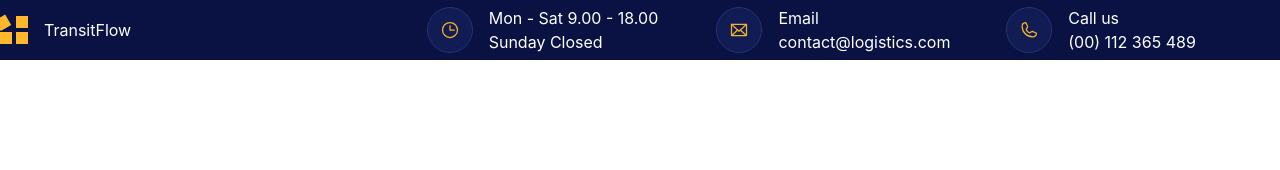
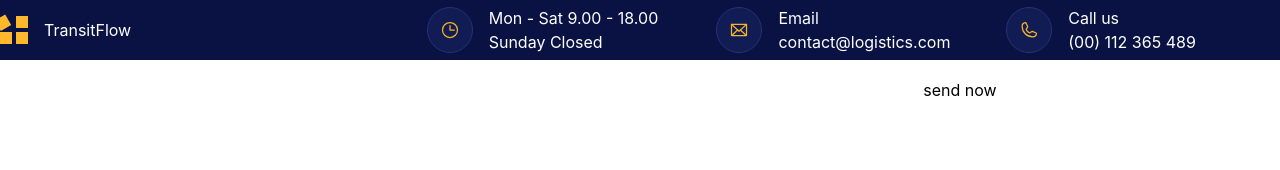
Before and after one commit to smartcollins/logistics, a React (Create React App) app: page /nav in a window 1280 px wide. Shown: the top 170 px of the page. Built offline with nearby package versions, Linux system fonts and the light colour scheme.

Commit message:
added some icons in Nav

```diff
--- a/src/component/Nav.jsx
+++ b/src/component/Nav.jsx
@@ -1,6 +1,6 @@
 import React from 'react';
 import color from '../data/color';
-import { Clock, Envelope, Phone } from 'phosphor-react';
+import { Clock, Envelope, Phone, TwitterLogo, FacebookLogo,LinkedinLogo } from 'phosphor-react';
 
 
 const Nav = ()=>{
@@ -46,7 +46,17 @@ const Nav = ()=>{
                     </div>
                 </div>
             </div>
-            <div></div>
+            <div>
+                <div></div>
+                <div className='flex items-center justify-between'>
+                    <div>
+                        <LinkedinLogo size={20} color="#ffffff" weight="fill" />
+                        <TwitterLogo size={20} color="#ffffff" weight="fill" />
+                        <FacebookLogo size={20} color="#ffffff" weight="fill" />
+                    </div>
+                    <button className='p-4 text-black bg-white w-2/4'>send now</button>
+                </div>
+            </div>
         </div>
     )
 }
```
